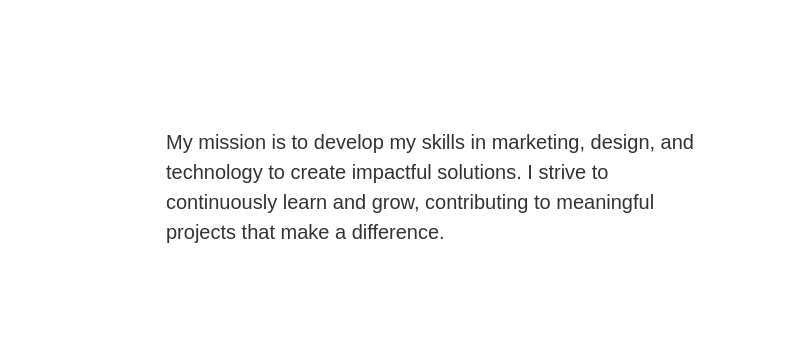
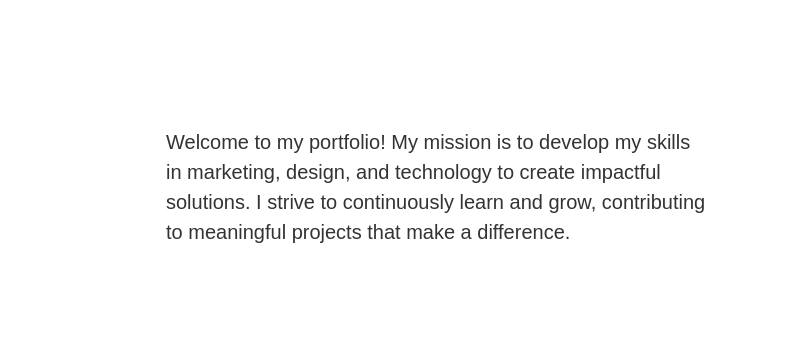
Before and after one commit to JohnNoooo/Portfolio, a website: page index.html in a window 1280 px wide. Shown: the part 889-1236 px from the top of the page, 489-1280 px from the left. Drawn offline with nearby package versions, Linux system fonts and the light colour scheme.

Commit message:
Update index.html

```diff
--- a/index.html
+++ b/index.html
@@ -87,7 +87,7 @@
           </div>
           <div class="col-md-6">
             <p class="lead">
-              My mission is to develop my skills in marketing, design, and technology to
+               Welcome to my portfolio! My mission is to develop my skills in marketing, design, and technology to
               create impactful solutions. I strive to
               continuously learn and grow, contributing to meaningful projects
               that make a difference.
```
